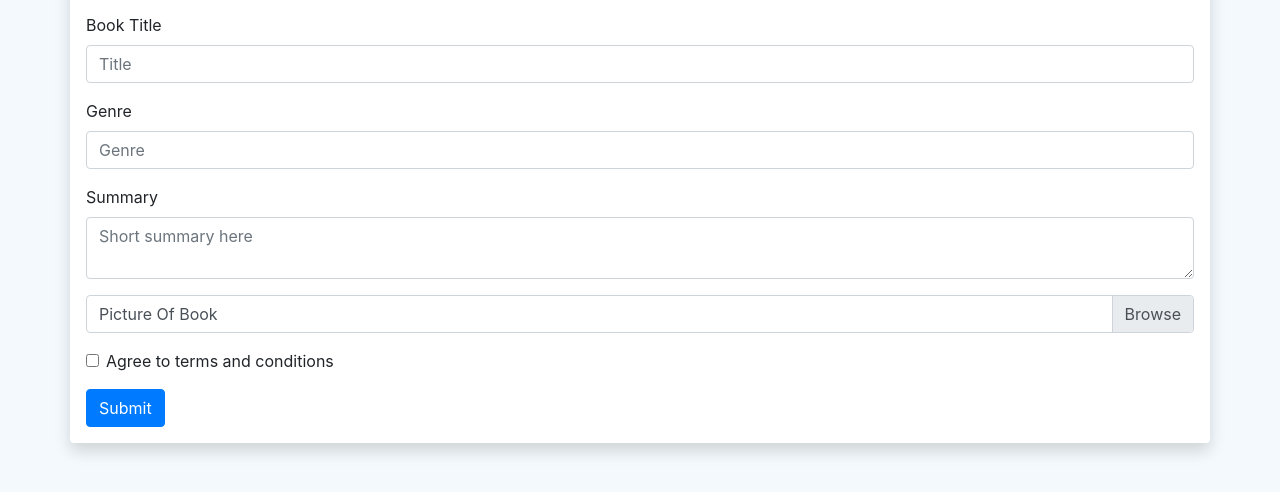
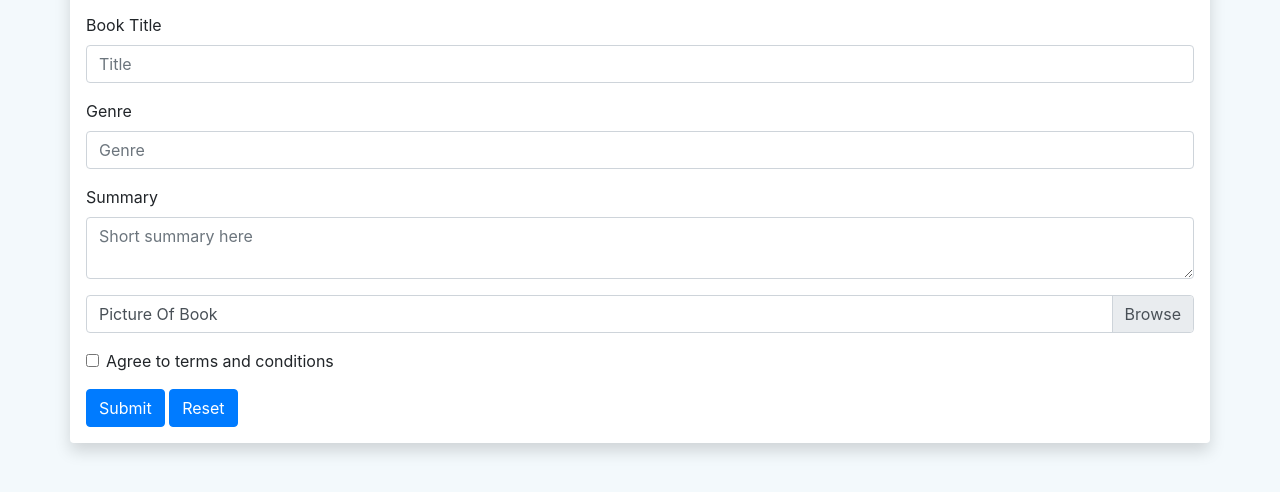
Before and after one commit to himanshup/473project1, a plain HTML site: page submit.html in a window 1280 px wide. Shown: the part 244-736 px from the top of the page. Drawn offline with nearby package versions, Linux system fonts and the light colour scheme.

Commit message:
added reset button to submit page

```diff
--- a/submit.html
+++ b/submit.html
@@ -88,6 +88,7 @@
                 </div>
             </div>
             <button type="submit" class="btn btn-primary">Submit</button>
+            <input class="btn btn-primary" type="reset" value="Reset">
         </form>
     </div>
 
```
